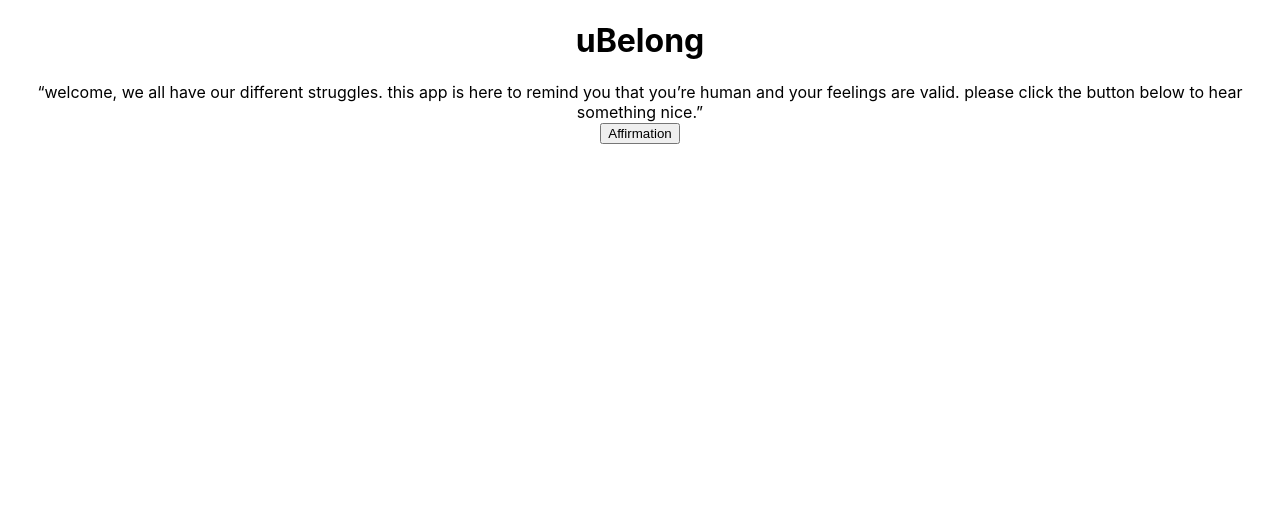
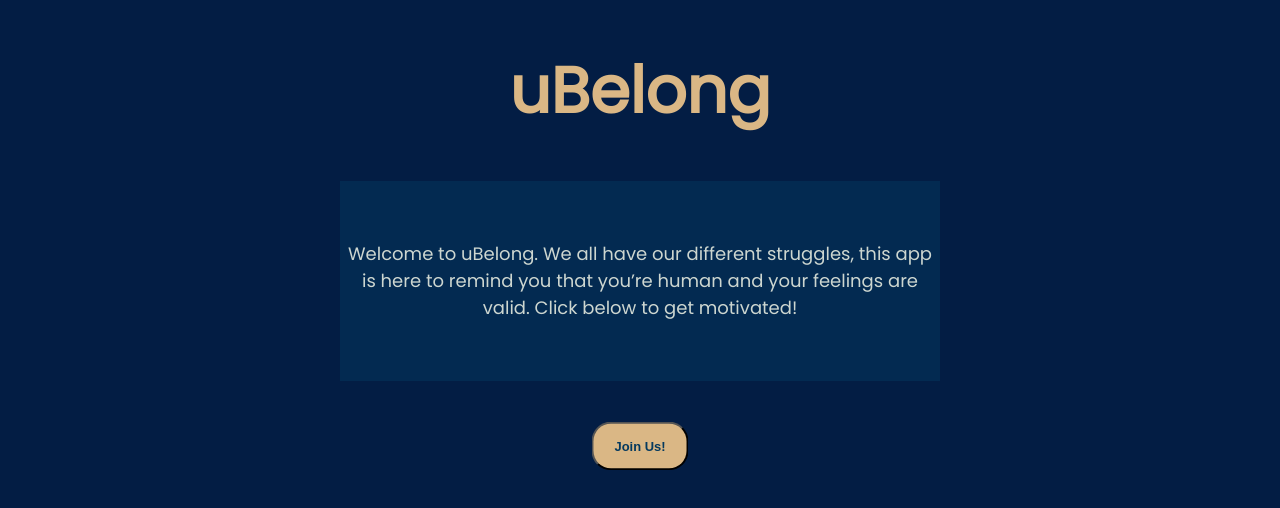
Before and after one commit to kenia-r/affirmation-app, a React (Create React App) app in the folder ubelong/: page / in a window 1280 px wide. Shown: the top 508 px of the page. Built offline with nearby package versions, Linux system fonts and the light colour scheme.

Commit message:
design (#5)

```diff
--- a/ubelong/src/App.css
+++ b/ubelong/src/App.css
@@ -2,37 +2,72 @@
   text-align: center;
 }
 
-.App-logo {
-  height: 40vmin;
-  pointer-events: none;
+h1{
+color: #DAB785;
+font-size: 64px;
 }
 
-@media (prefers-reduced-motion: no-preference) {
-  .App-logo {
-    animation: App-logo-spin infinite 20s linear;
+h2{
+  color: #CDD6D0;
+  font-style: italic;
+}
+
+h4{
+  color: #DAB785;
+font-size: 18px;
+margin-top: 10px;
+}
+
+.Layout{
+display: flex;
+justify-content: center;
+align-items: center;
+width: 600px;
+height: 200px;
+top: 200px;
+background: rgba(4, 57, 94, 0.5);
+text-align:center;
+font-size: 18px;
+color: #CDD6D0;
+}
+
+.Animation{
+  animation: pulse 2s infinite;
+  margin-top: 40px;
+  border-radius: 20px;
+  background: #DAB785;
+  color:#04395E;
+  font-weight: bold;
+  height: 50px;
+  width: 100px;
+}
+@keyframes pulse {
+  0% {
+    transform: scale(0.8);
+  }
+  70% {
+    transform: scale(1);
+  }
+  100% {
+    transform: scale(0.8);
   }
 }
 
-.App-header {
-  background-color: #282c34;
-  min-height: 100vh;
-  display: flex;
-  flex-direction: column;
-  align-items: center;
-  justify-content: center;
-  font-size: calc(10px + 2vmin);
-  color: white;
+.Affirmation{
+display: flex;
+justify-content: center;
+align-items: center;
+height: 100px;
 }
 
-.App-link {
-  color: #61dafb;
+.Logo{
+display: flex;
+/* justify-content:flex-start;
+align-items:center; */
+margin-left: 0px;
+padding-left: 1px;
 }
 
-@keyframes App-logo-spin {
-  from {
-    transform: rotate(0deg);
-  }
-  to {
-    transform: rotate(360deg);
-  }
+.Quote{
+  max-width: 700px;
 }
--- a/ubelong/src/Components/Affirmations.js
+++ b/ubelong/src/Components/Affirmations.js
@@ -1,5 +1,7 @@
 import { useState, useEffect } from "react";
+import "../App.css";
 // import { affirmations } from '../Components/QuotesData';
+
 
 const Affirmations = () => {
   const [quote, setQuote] = useState([]);
@@ -10,7 +12,7 @@ const Affirmations = () => {
         "https://cors-anywhere.herokuapp.com/https://www.affirmations.dev"
       )
         .then((res) => res.json())
-        .then(res2 => setQuote(res2));
+        .then((res2) => setQuote(res2));
     } catch (error) {
       console.log("hitting this catch", error);
     }
@@ -19,6 +21,9 @@ const Affirmations = () => {
   useEffect(() => {
     fetchQuote();
   }, []);
+
+
+  // const affirmation = quote;
 
   // const fetchQuote = () => {
   //   try {
@@ -34,11 +39,11 @@ const Affirmations = () => {
   //   fetchQuote();
   // }, [])
 
- const affirmation = quote
+ const { affirmation } = quote
 
   return (
     <div>
-      <h2>"{affirmation}"</h2>
+      <h2 className="Quote">"{affirmation}"</h2>
     </div>
   );
 };
--- a/ubelong/src/Components/Welcome.js
+++ b/ubelong/src/Components/Welcome.js
@@ -1,16 +1,21 @@
 import React from "react";
 import { Link } from "react-router-dom";
+import "../App.css";
 
 export default function Welcome() {
   return (
-    <div>
+    <div className="App">
       <h1>uBelong</h1>
-      <article>
-        “welcome, we all have our different struggles. this app is here to
-        remind you that you’re human and your feelings are valid. please click
-        the button below to hear something nice.”
-      </article>
-      <Link to="/affirmation"><button>Affirmation</button></Link>
+      <div className="Layout">
+        <article>
+          Welcome to uBelong. We all have our different struggles, this app is here to
+        remind you that you’re human and your feelings are valid. Click
+        below to get motivated!
+        </article>
+      </div>
+      <Link to="/affirmation">
+        <button className="Animation">Join Us!</button>
+      </Link>
     </div>
   );
 }
--- a/ubelong/src/Pages/Show.js
+++ b/ubelong/src/Pages/Show.js
@@ -1,5 +1,6 @@
 import Affirmations from "../Components/Affirmations";
 import Youtube from "../Components/Youtube";
+import "../App.css";
 
 const Show = () => {
     const refreshPage = () => {
@@ -8,9 +9,12 @@ const Show = () => {
 
     return (
         <div>
+             <div className="Logo">
+        <h4>uBelong</h4>
+      </div>
             <Affirmations />
             <Youtube />
-            <button type="button" onClick={refreshPage}>New Affirmation</button>
+            <button type="button" onClick={refreshPage} className="Animation">New Affirmation</button>
         </div>
     )
 }
--- a/ubelong/src/index.css
+++ b/ubelong/src/index.css
@@ -1,10 +1,12 @@
+@import url('https://fonts.googleapis.com/css2?family=Poppins&display=swap');
+
 body {
   margin: 0;
-  font-family: -apple-system, BlinkMacSystemFont, 'Segoe UI', 'Roboto', 'Oxygen',
-    'Ubuntu', 'Cantarell', 'Fira Sans', 'Droid Sans', 'Helvetica Neue',
-    sans-serif;
-  -webkit-font-smoothing: antialiased;
-  -moz-osx-font-smoothing: grayscale;
+  font-family: Poppins, sans-serif;
+  display: flex;
+  justify-content: center;
+  align-items: center;
+  background-color: #031D44;
 }
 
 code {
```
Also changed, not shown: 1 other file (tests, documents, lock files or other folders).
